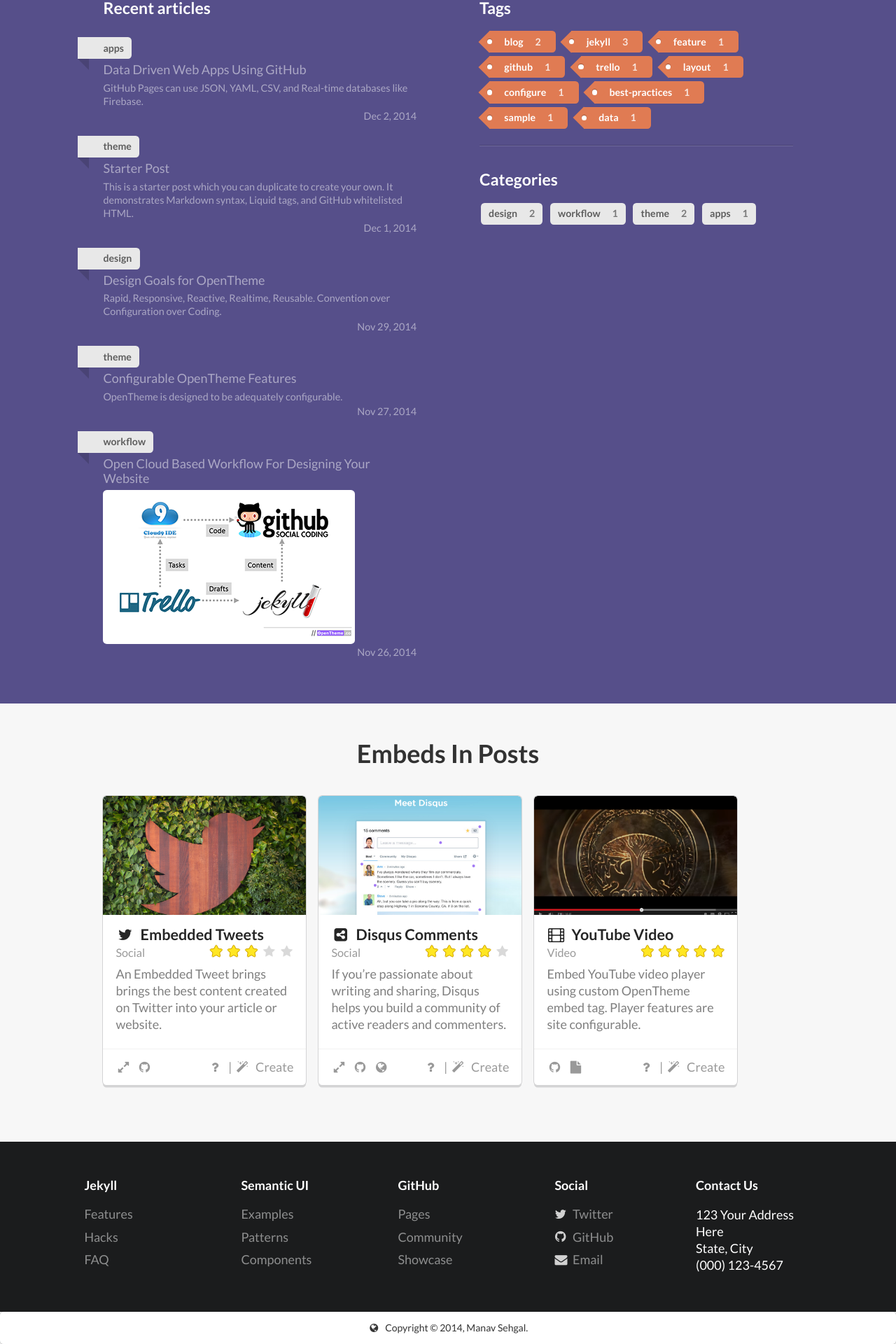
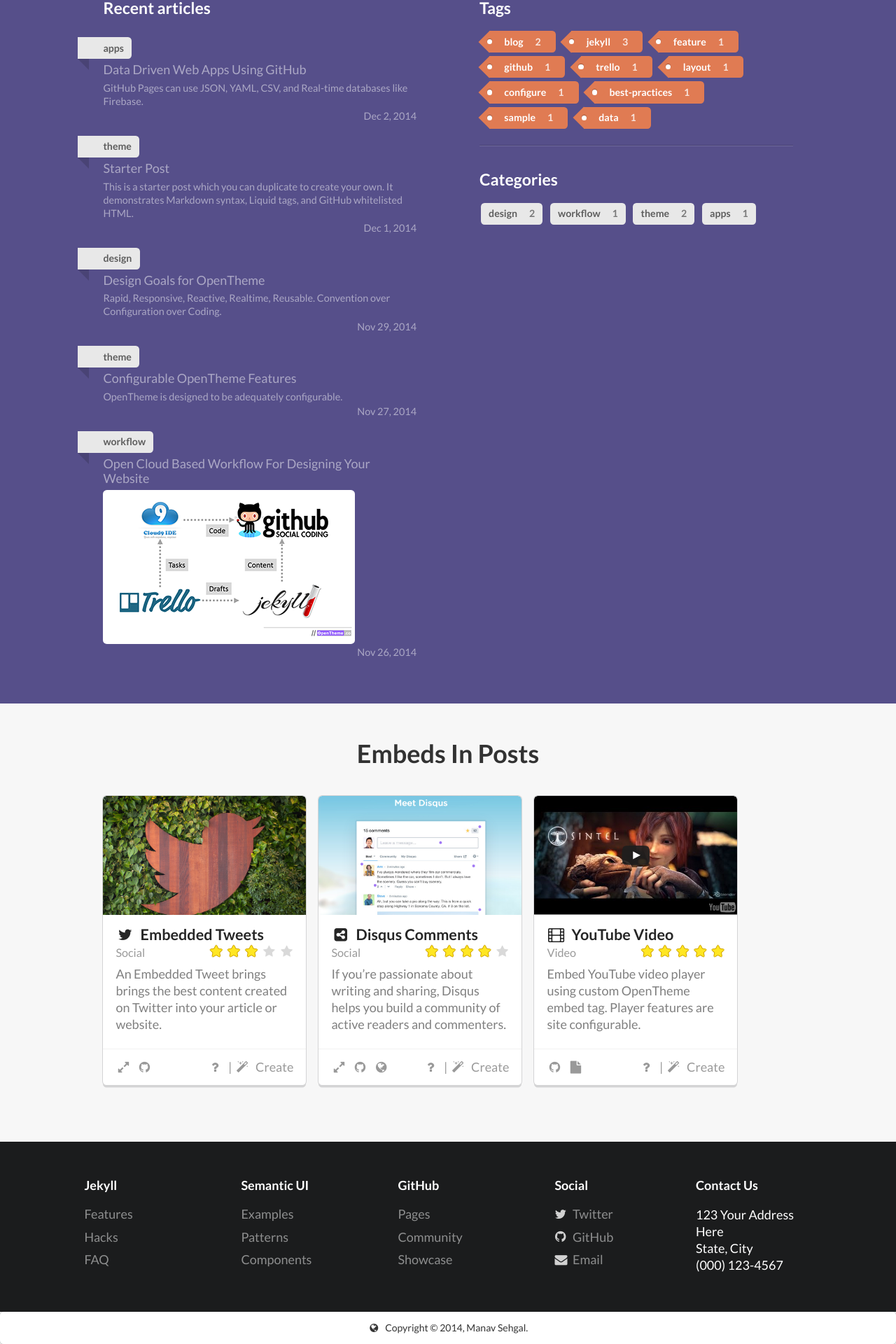
Before and after one commit to manavsehgal/opentheme, a Jekyll site: the page built from index.html, in a window 1280 px wide. Shown: the part 1962-3882 px from the top of the page at 70% size. Built offline with Jekyll 4.4.1, drawn with Linux system fonts in a browser that asks for light colours; nearby versions of some CDN libraries.

Commit message:
Changed YouTube splash image

```diff
--- a/_data/embeds.yml
+++ b/_data/embeds.yml
@@ -36,7 +36,7 @@
 - name: YouTube Video
   about: Embed YouTube video player using custom OpenTheme embed tag. Player features are site configurable.
   group: Video
-  image: /img/embed/youtube-snap.png
+  image: /img/embed/youtube-splash.png
   icon: film
   scope: Post
   responsive: false
```
Also changed, not shown: img/embed/youtube-snap.png (deleted), img/embed/youtube-splash.png (added).
